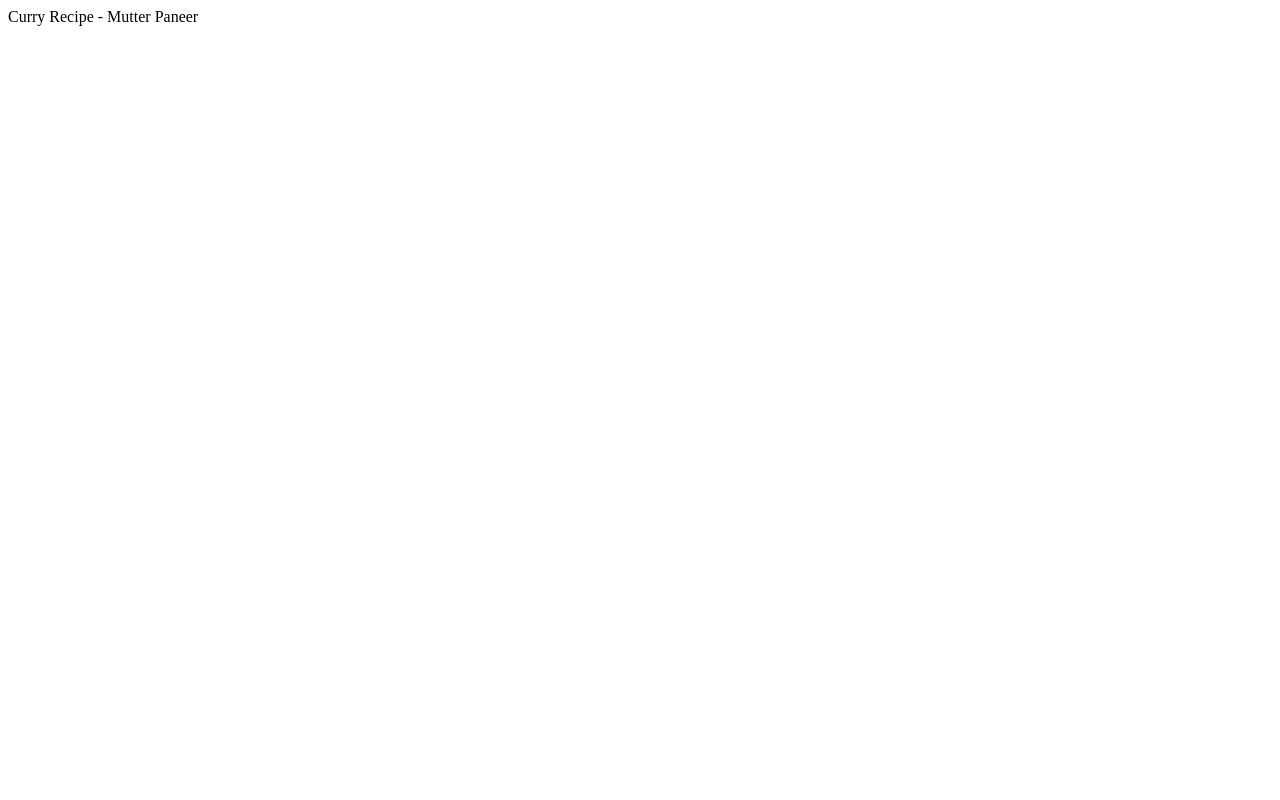
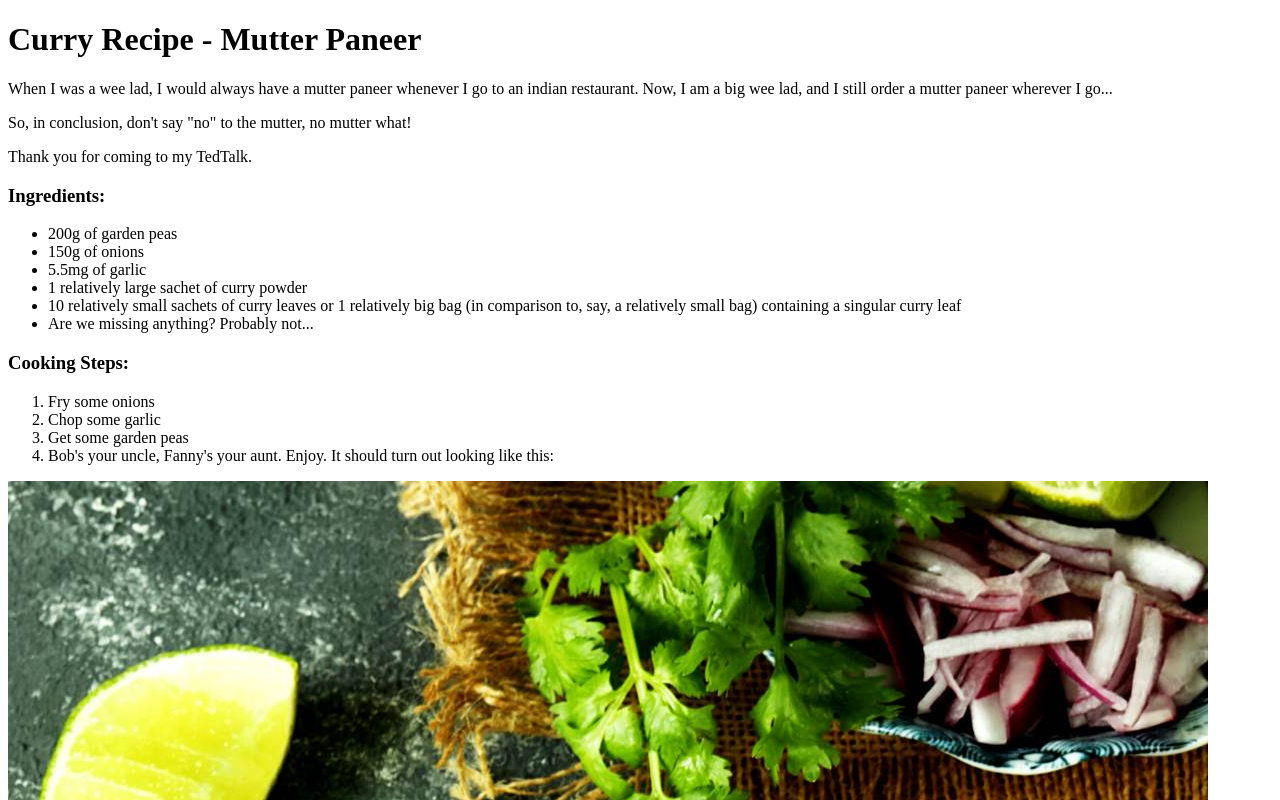
Before and after one commit to DuderCoding/odin-recipes, a plain HTML site: page recipes/curry.html in a window 1280 px wide. Shown: the top 800 px of the page. Drawn offline with Linux system fonts and the light colour scheme.

Commit message:
Changed index heading. Added ingredients, recipe steps and curry image to curry recipe page

```diff
--- a/recipes/curry.html
+++ b/recipes/curry.html
@@ -6,6 +6,43 @@
     </head>
 
     <body>
-        Curry Recipe - Mutter Paneer
+        <p>
+            <h1>Curry Recipe - Mutter Paneer</h1>
+        </p>
+
+        <p>
+            When I was a wee lad, I would always have a mutter paneer whenever I go to an indian restaurant. Now, I am a big wee lad, and I still order a mutter paneer wherever I go...
+        </p>
+
+        <p>
+            So, in conclusion, don't say "no" to the mutter, no mutter what!
+        </p>
+        <p>Thank you for coming to my TedTalk.</p>
+
+            <h3>Ingredients:</h3>
+        <ul>
+            <li>200g of garden peas</li>
+            <li>150g of onions</li>
+            <li>5.5mg of garlic</li>
+            <li>1 relatively large sachet of curry powder</li>
+            <li>10 relatively small sachets of curry leaves or 1 relatively big bag (in comparison to, say, a relatively small bag) containing a singular curry leaf</li>
+            <li>Are we missing anything? Probably not...</li>
+        </ul>
+
+            <h3>Cooking Steps:</h2>
+        <ol>
+            <li>Fry some onions</li>
+            <li>Chop some garlic</li>
+            <li>Get some garden peas</li>
+            <li>Bob's your uncle, Fanny's your aunt. Enjoy. It should turn out looking like this:</li>
+        </ol>
+        <img src="matar-paneer-1.jpg" alt="Finished Mutter Paneer Dish">
+
+        <p>
+            <a href="https://www.indianhealthyrecipes.com/matar-paneer-mutter-masala/"><strong><em>Follow An Actual Expert's Mutter Paneer Recipe Here</em> </strong></a>
+        </p>
+        <p>
+            <a href="../index.html"><strong><em>Homepage - Try One Of Our Other Exciting Recipes!</em> </strong></a>
+        </p>
     </body>
 </html>
```
Also changed, not shown: index.html (+4 -4 lines), recipes/matar-paneer-1.jpg (added).
